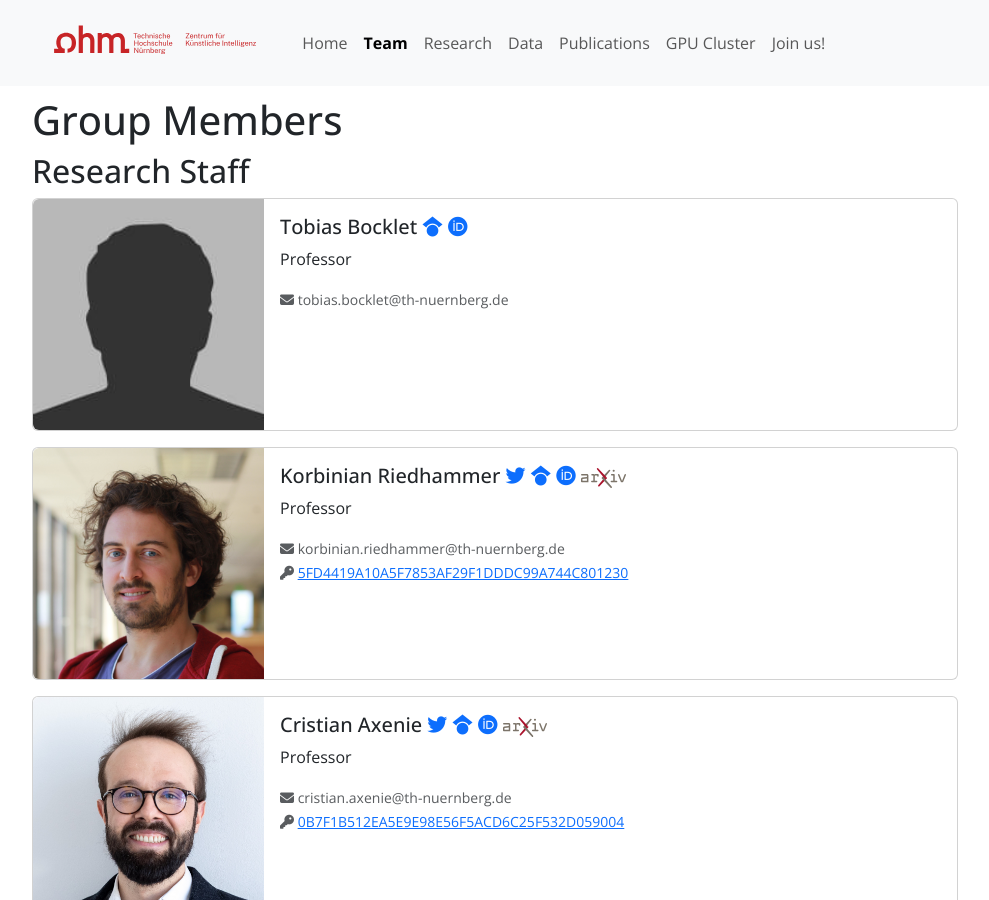
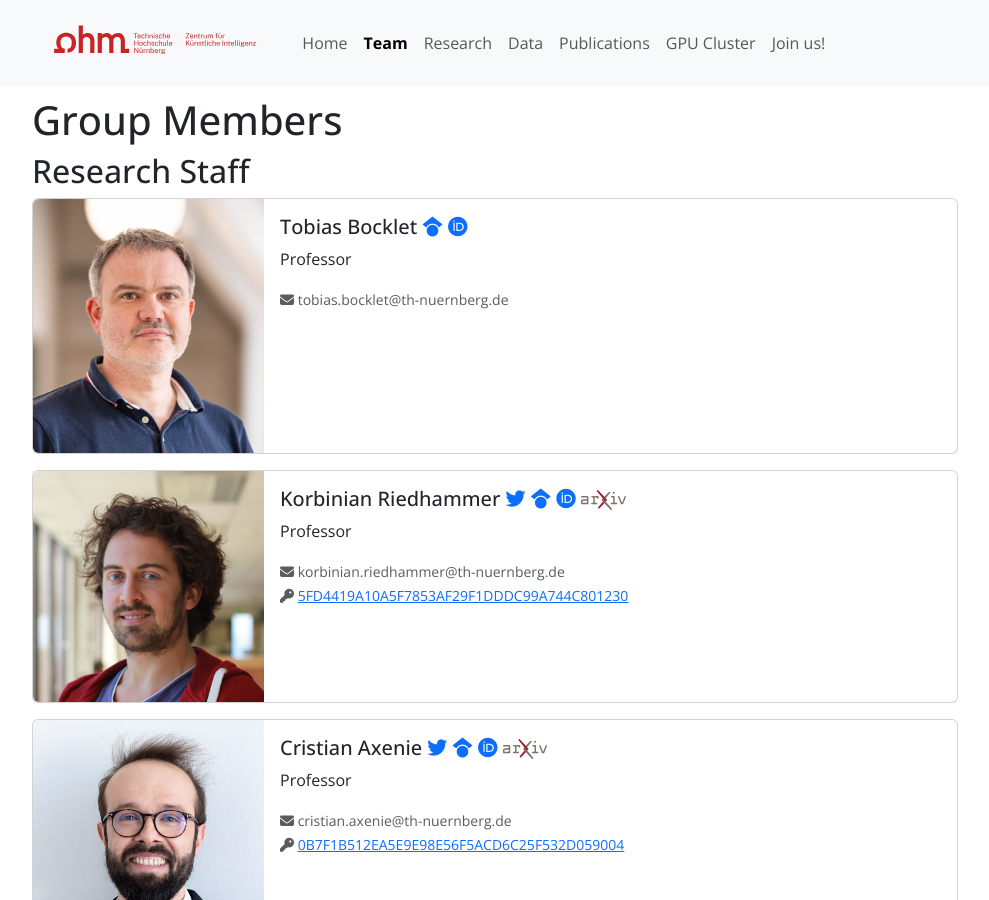
Before and after one commit to dwgnr/ki-zentrum.github.io, a Jekyll site: the page built from _pages/team.md, in a window 1280 px wide and 900 px high. Shown: the whole window, without its empty margins (145-1134 px from the left). Built offline with Jekyll 4.4.1, drawn with Linux system fonts in a browser that asks for light colours.

Commit message:
tobi pic

```diff
--- a/_data/staff_scientific.yml
+++ b/_data/staff_scientific.yml
@@ -1,5 +1,5 @@
 - name: Tobias Bocklet
-  photo: bio-photo.jpg
+  photo: bio-photo-bocklet.jpg
   info: Professor
   email: tobias.bocklet@th-nuernberg.de
   orcid: 0009-0008-7780-8821
```
Also changed, not shown: images/team/bio-photo-bocklet.jpg (added).
